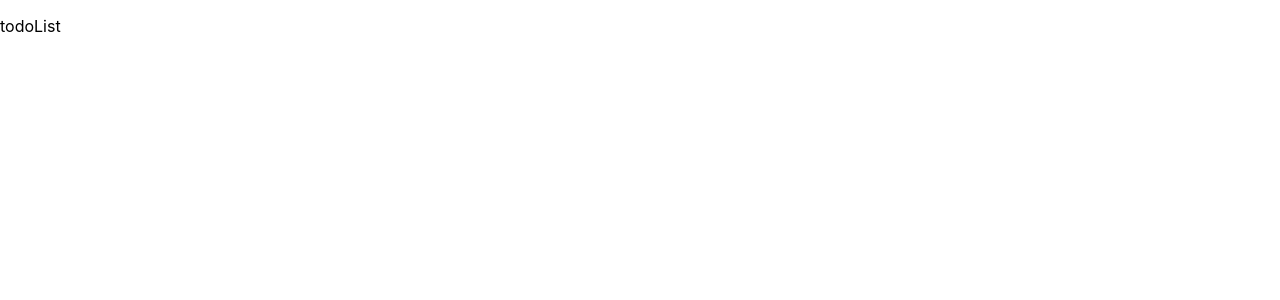
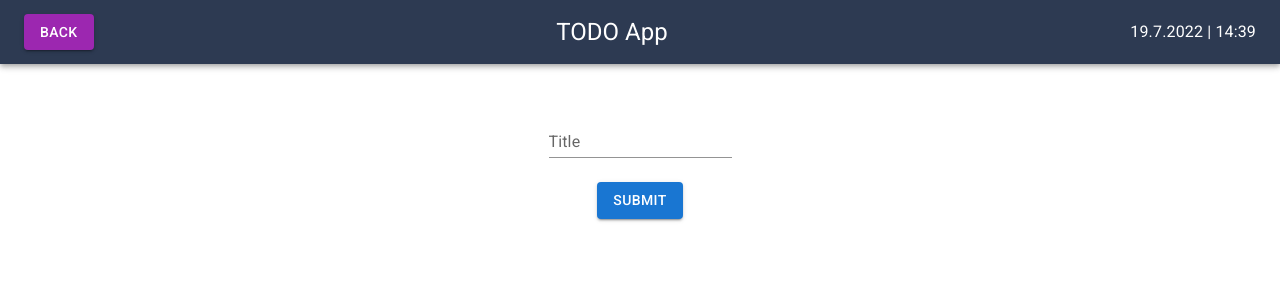
Before and after one commit to RiccardoKiss/react_tsx_todo_app, a React (Create React App) app: page /todoList in a window 1280 px wide. Shown: the top 300 px of the page. Built offline with nearby package versions, Linux system fonts and the light colour scheme.

Commit message:
Added page for adding Todo list.

```diff
--- a/src/App.tsx
+++ b/src/App.tsx
@@ -3,6 +3,7 @@ import logo from './logo.svg';
 import './App.css';
 import { BrowserRouter, Routes, Route } from 'react-router-dom';
 import Home from './pages/Home';
+import AddList from './pages/AddList';
 
 const App = () => {
   return (
@@ -26,7 +27,7 @@ const App = () => {
     <BrowserRouter>
       <Routes>
         <Route path="/" element={<Home />} />
-        <Route path="todoList" element={<p>todoList</p>} />
+        <Route path="todoList" element={<AddList />} />
         <Route path="*" element={<p>not found</p>} />
       </Routes>
     </BrowserRouter>
--- a/src/components/TodoItem.tsx
+++ b/src/components/TodoItem.tsx
@@ -1,4 +1,4 @@
-import React, { useState, useEffect } from 'react';
+import { useState, useEffect } from 'react';
 import Checkbox from '@mui/material/Checkbox';
 import ListItem from '@mui/material/ListItem';
 import ListItemButton from '@mui/material/ListItemButton';
@@ -6,8 +6,10 @@ import ListItemIcon from '@mui/material/ListItemIcon';
 import ListItemText from '@mui/material/ListItemText';
 import IconButton from '@mui/material/IconButton';
 import DeleteIcon from '@mui/icons-material/Delete';
+import { Typography } from '@mui/material';
+
 import { mockapiUrl } from '../utils/mockapiUrl';
-import { Typography } from '@mui/material';
+
 
 export interface TodoItemProps {
   id: number;
--- a/src/components/TodoList.tsx
+++ b/src/components/TodoList.tsx
@@ -1,11 +1,12 @@
-import React, { useState } from 'react';
+import { useState } from 'react';
 import { styled } from '@mui/material/styles';
 import Paper from '@mui/material/Paper';
 import List from '@mui/material/List';
+import { Typography } from '@mui/material';
 
 import TodoItem, { TodoItemProps } from './TodoItem';
 import { mockapiUrl } from '../utils/mockapiUrl';
-import { colors, Typography } from '@mui/material';
+
 
 export interface TodoListProps {
   id: number;
--- /dev/null
+++ b/src/pages/AddList.tsx
@@ -0,0 +1,69 @@
+import { useState, useEffect } from 'react';
+import { styled } from '@mui/material/styles';
+import { Typography } from '@mui/material';
+import AppBar from '@mui/material/AppBar';
+import Toolbar from '@mui/material/Toolbar';
+import Button from '@mui/material/Button';
+import Grid from '@mui/material/Grid';
+import Box from '@mui/material/Box';
+import FormControl from '@mui/material/FormControl';
+import FormHelperText from '@mui/material/FormHelperText';
+import Input from '@mui/material/Input';
+import InputLabel from '@mui/material/InputLabel';
+
+import { mockapiUrl } from '../utils/mockapiUrl';
+
+
+const MyAppBar = styled(AppBar)(() => ({
+  backgroundColor: '#2d3a52',
+  marginBottom: '3%',
+}));
+
+const MyToolBar = styled(Toolbar)(() => ({
+  justifyContent: 'space-between',
+}));
+
+const AddList = () => {
+  const fullDate = new Date();
+  const day = fullDate.getDate();
+  const month = fullDate.getMonth()+1;
+  const year = fullDate.getFullYear();
+  const time = fullDate.getHours() + ':' + fullDate.getMinutes();
+
+  const [title, setTitle] = useState("");
+
+  const handleTitleChange = (event: React.ChangeEvent<HTMLInputElement>) => {
+    setTitle(event.target.value);
+  };
+
+  const handleSubmit = () => {
+
+  };
+
+  return (
+    <Box sx={{ flexGrow: 1 }}>
+      <MyAppBar position="static">
+        <MyToolBar>
+          <Button href='/' color='secondary' variant='contained'>Back</Button>
+          <Typography variant='h5'>TODO App</Typography>
+          <Typography variant='subtitle1'>{day}.{month}.{year} | {time}</Typography>
+        </MyToolBar>
+      </MyAppBar>
+      <Grid container direction="column" spacing={2} justifyContent="center" alignItems="center">
+        <Grid item>
+          <Box component="form" sx={{'& > :not(style)': { m: 1 }}} noValidate autoComplete="off">
+            <FormControl variant="standard">
+              <InputLabel htmlFor="component-simple">Title</InputLabel>
+              <Input id="component-simple" value={title} onChange={handleTitleChange} />
+            </FormControl>
+          </Box>
+        </Grid>
+        <Grid item>
+          <Button href='/' color='primary' variant='contained' onClick={handleSubmit}>Submit</Button>
+        </Grid>
+      </Grid>
+    </Box>
+  )
+}
+
+export default AddList;
--- a/src/pages/Home.tsx
+++ b/src/pages/Home.tsx
@@ -1,6 +1,6 @@
 import { useState, useEffect } from 'react';
-import { Link } from 'react-router-dom';
 import { styled } from '@mui/material/styles';
+import { Typography } from '@mui/material';
 import AppBar from '@mui/material/AppBar';
 import Toolbar from '@mui/material/Toolbar';
 import Button from '@mui/material/Button';
@@ -9,6 +9,7 @@ import Box from '@mui/material/Box';
 
 import TodoList, { TodoListProps } from '../components/TodoList';
 import { mockapiUrl } from '../utils/mockapiUrl';
+
 
 const MyAppBar = styled(AppBar)(() => ({
   backgroundColor: '#2d3a52',
@@ -28,7 +29,6 @@ const Home = () => {
   const month = fullDate.getMonth()+1;
   const year = fullDate.getFullYear();
   const time = fullDate.getHours() + ':' + fullDate.getMinutes();
-  const jsonDate = JSON.stringify(fullDate);
 
   const getTodoLists = async (url: string) => {
     url += "todoLists";
@@ -57,8 +57,9 @@ const Home = () => {
     <Box sx={{ flexGrow: 1 }}>
       <MyAppBar position="static">
         <MyToolBar>
-          <p>{day}.{month}.{year} | {time} | {jsonDate}</p>
-          <Button href='/todoList' color='primary' variant='contained'>+ Add List</Button>
+          <Typography variant='subtitle1'>{day}.{month}.{year} | {time}</Typography>
+          <Typography variant='h5'>TODO App</Typography>
+          <Button href='/todoList' color='success' variant='contained'>+ Add List</Button>
         </MyToolBar>
       </MyAppBar>
       <Grid container spacing={{ xs: 2, md: 3 }} columns={{ xs: 4, sm: 8, md: 12}} justifyContent="space-evenly">
```
